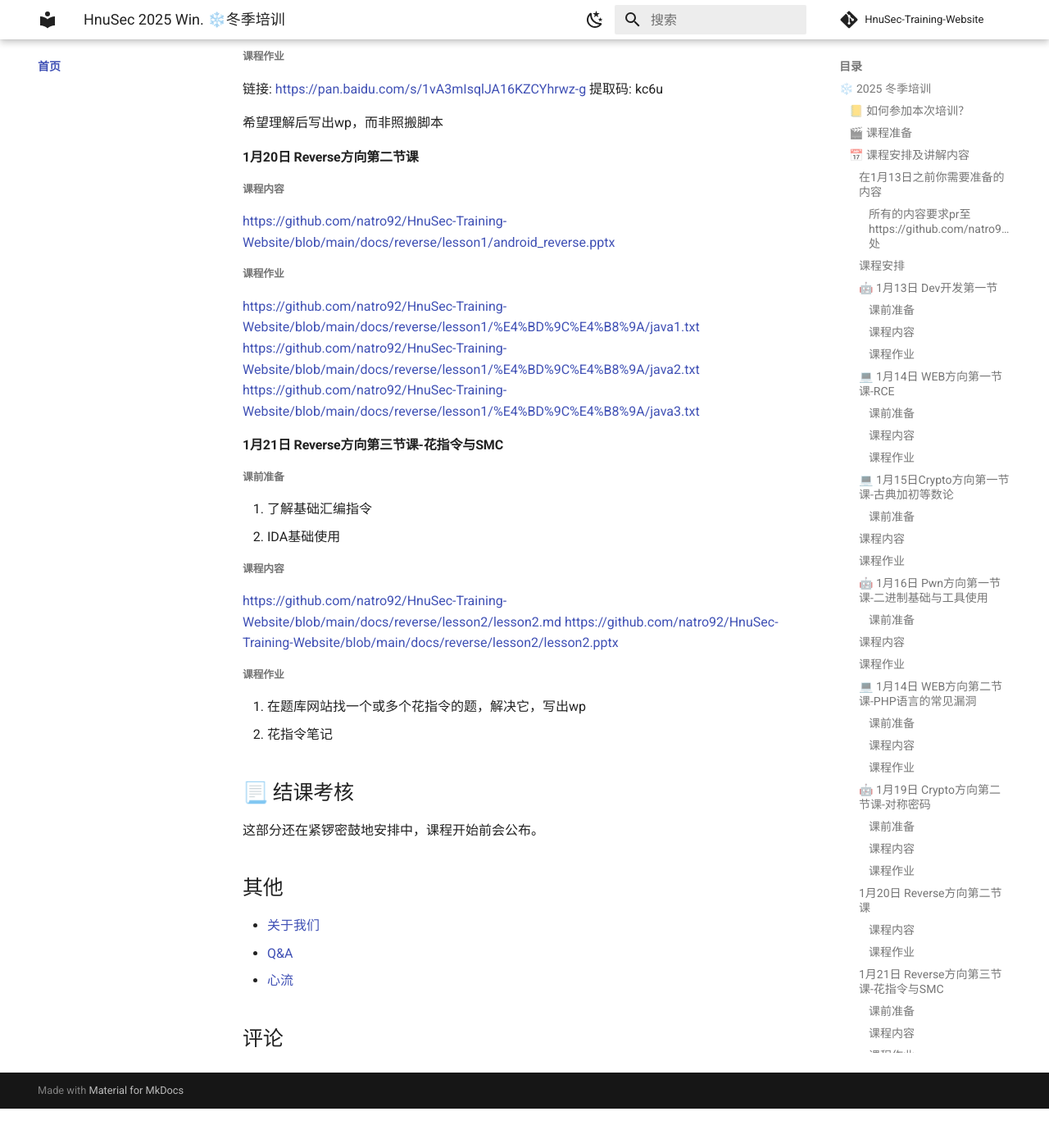
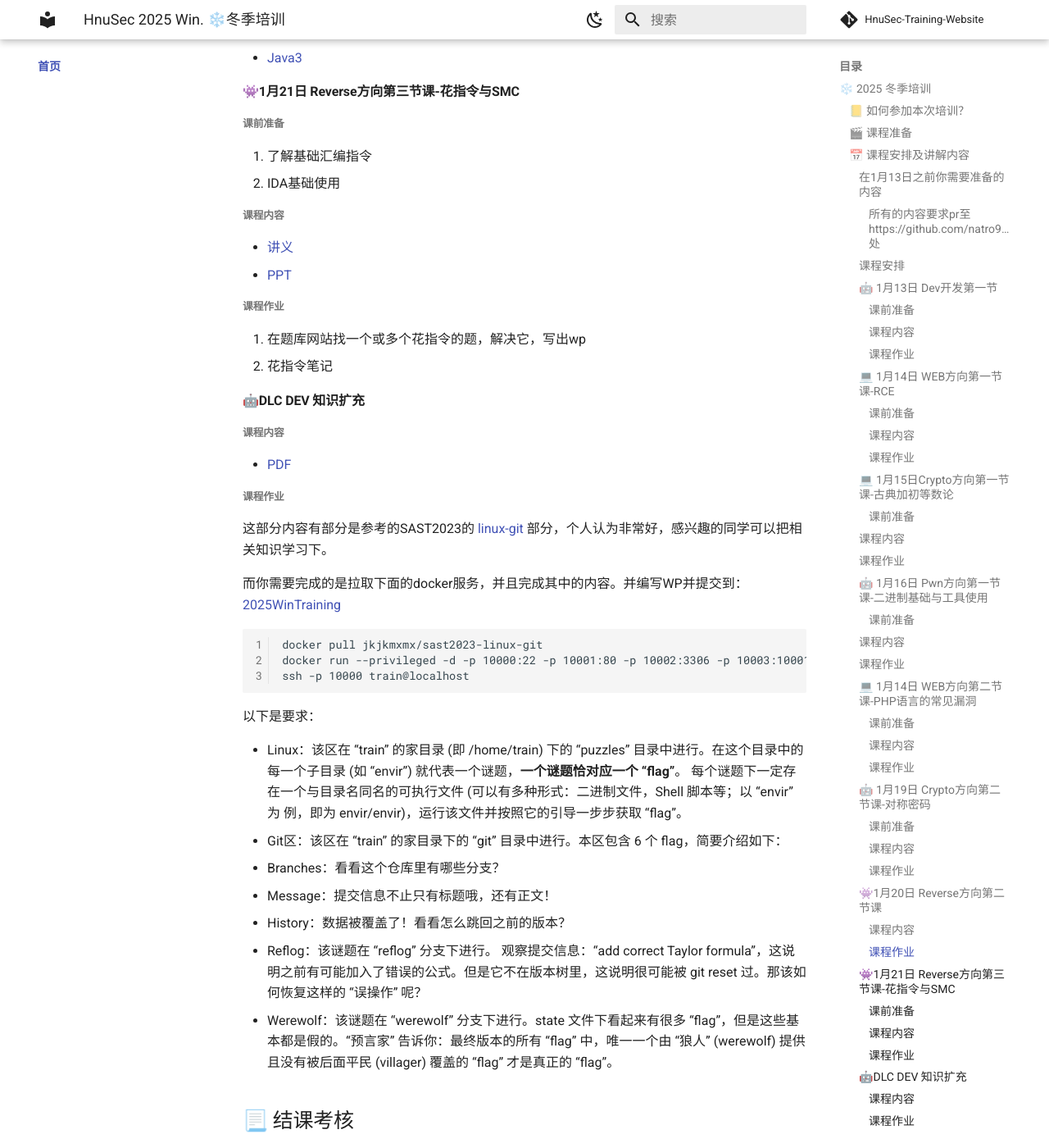
Before and after one commit to natro92/HnuSec-Training-Website, an MkDocs documentation site: the page built from docs/index.md, in a window 1280 px wide and 1400 px high, scrolled down 8505 px. Shown: the whole window at 82% size. Built offline with MkDocs 1.6.1 and Material for MkDocs 9.7.7, drawn with Linux system fonts in a browser that asks for light colours; comment, search, counter and statistics services are not loaded; before the commit the page ends 9857 px from its top, so only the background shows below that; some of the changed text lies outside the part shown.

Commit message:
Add Dev DLC

````diff
--- a/docs/index.md
+++ b/docs/index.md
@@ -51,23 +51,7 @@
 
 web基础
 
-<<<<<<< HEAD
-<<<<<<< HEAD
-[Web第一节课讲义 & 作业](https://hnusec-training.natro92.fun/web/lesson-1)
-作业在最后
-
----
-
-
-
-### 🕹️/👾 8 月 2 日：汇编&IDA
-=======
 1. 安装apifox等api请求环境/可以打开开发者工具的现代浏览器(chrome/edge等)
->>>>>>> upstream/main
-=======
-- 安装apifox等api请求环境/可以打开开发者工具的现代浏览器(chrome/edge等)
->>>>>>> b2ecdd30d416dd80f9072fc463ef4b7afb38337a
-
 数据库（sql）
 
 - 安装mysql、创建用户、分配权限（课程演示使用windows）
@@ -254,8 +239,6 @@ password:设定的密码
 - 大作业/考核待定
 
 - ddl/提交方式待定
-
-
 
 #### 💻 1月14日 WEB方向第一节课-RCE
 
@@ -292,47 +275,49 @@ https://www.nssctf.cn/problem
 
 5. 学有余力可以继续学习其他内容和知识，一样的要求记录笔记提交
 
-
-####  💻 1月15日Crypto方向第一节课-古典加初等数论
+#### 💻 1月15日Crypto方向第一节课-古典加初等数论
 
 ##### 课前准备
+
 1. 了解python的基本用法
 2. 网上自行学习下载sagemath并安装gmpy2和Crypto库
 3. 准备好《密码学数学基础》一书
 4. 了解一些古典密码
 
 #### 课程内容
+
 详情见Crypto模块lesson-1
 
-https://github.com/natro92/HnuSec-Training-Website/blob/main/docs/crypto/lesson-1.md
+- [讲义](https://github.com/natro92/HnuSec-Training-Website/blob/main/docs/crypto/lesson-1.md)
 
 - Crypto方向简单介绍
 - 常见古典密码
 - 初等数论
 
 #### 课程作业
+
 见课程详情（请做好相关笔记）
-
 
 #### 🤖 1月16日 Pwn方向第一节课-二进制基础与工具使用
 
 ##### 课前准备
+
 1. 了解掌握汇编，python基础语法
 2. 深入了解掌握c语言
 3. 了解linux，掌握一些linux常见命令
 4. 搭建一个pwn环境，可以自行搜索教程
 
-
 #### 课程内容
 
-https://github.com/natro92/HnuSec-Training-Website/blob/main/docs/pwn/lesson-1.md
+- [讲义](https://github.com/natro92/HnuSec-Training-Website/blob/main/docs/pwn/lesson-1.md)
 
 - 二进制基础
 - 内存保护措施
 - PWN Tools
 
 #### 课程作业
-链接: https://pan.baidu.com/s/1oYzuJHFLuqA5UBfvY9uEow?pwd=walt 提取码: walt
+
+链接: <https://pan.baidu.com/s/1oYzuJHFLuqA5UBfvY9uEow?pwd=walt> 提取码: walt
 
 写完pr自己的wp
 
@@ -354,13 +339,13 @@ https://github.com/natro92/HnuSec-Training-Website/blob/main/docs/pwn/lesson-1.m
 
 1. 讲义内所有的课后要求（做好学习笔记，不要全抄我讲义，弄好了pr上来）
 
-地址：[讲义](https://github.com/natro92/HnuSec-Training-Website/blob/main/docs/web/PHP%E8%AF%AD%E8%A8%80%E7%9A%84%E6%BC%8F%E6%B4%9E.md)
+    - [讲义](https://github.com/natro92/HnuSec-Training-Website/blob/main/docs/web/PHP%E8%AF%AD%E8%A8%80%E7%9A%84%E6%BC%8F%E6%B4%9E.md)
 
 2. 完成下面所有的题目，要写wp
-   - https://www.nssctf.cn/problem/162
-   - https://www.nssctf.cn/problem/4607
-   - https://www.nssctf.cn/problem/731
-   - https://www.nssctf.cn/problem/335
+   - [题目一](https://www.nssctf.cn/problem/162)
+   - [题目二](https://www.nssctf.cn/problem/4607)
+   - [题目三](https://www.nssctf.cn/problem/731)
+   - [题目四](https://www.nssctf.cn/problem/335)
 
 #### 🤖 1月19日 Crypto方向第二节课-对称密码
 
@@ -371,7 +356,7 @@ https://github.com/natro92/HnuSec-Training-Website/blob/main/docs/pwn/lesson-1.m
 
 ##### 课程内容
 
-https://github.com/natro92/HnuSec-Training-Website/blob/main/docs/crypto/lesson-2.md
+<https://github.com/natro92/HnuSec-Training-Website/blob/main/docs/crypto/lesson-2.md>
 
 - 数学基础
 - 分组模式
@@ -379,23 +364,23 @@ https://github.com/natro92/HnuSec-Training-Website/blob/main/docs/crypto/lesson-
 
 ##### 课程作业
 
-链接: https://pan.baidu.com/s/1vA3mIsqlJA16KZCYhrwz-g 提取码: kc6u
+链接: <https://pan.baidu.com/s/1vA3mIsqlJA16KZCYhrwz-g> 提取码: kc6u
 
 希望理解后写出wp，而非照搬脚本
 
-#### 1月20日 Reverse方向第二节课
+#### 👾1月20日 Reverse方向第二节课
 
 ##### 课程内容
 
-https://github.com/natro92/HnuSec-Training-Website/blob/main/docs/reverse/lesson1/android_reverse.pptx
+[PPT](https://github.com/natro92/HnuSec-Training-Website/blob/main/docs/reverse/lesson1/android_reverse.pptx)
 
 ##### 课程作业
 
-https://github.com/natro92/HnuSec-Training-Website/blob/main/docs/reverse/lesson1/%E4%BD%9C%E4%B8%9A/java1.txt
-https://github.com/natro92/HnuSec-Training-Website/blob/main/docs/reverse/lesson1/%E4%BD%9C%E4%B8%9A/java2.txt
-https://github.com/natro92/HnuSec-Training-Website/blob/main/docs/reverse/lesson1/%E4%BD%9C%E4%B8%9A/java3.txt
+- [Java1](https://github.com/natro92/HnuSec-Training-Website/blob/main/docs/reverse/lesson1/%E4%BD%9C%E4%B8%9A/java1.txt)
+- [Java2](https://github.com/natro92/HnuSec-Training-Website/blob/main/docs/reverse/lesson1/%E4%BD%9C%E4%B8%9A/java2.txt)
+- [Java3](https://github.com/natro92/HnuSec-Training-Website/blob/main/docs/reverse/lesson1/%E4%BD%9C%E4%B8%9A/java3.txt)
 
-#### 1月21日 Reverse方向第三节课-花指令与SMC
+#### 👾1月21日 Reverse方向第三节课-花指令与SMC
 
 ##### 课前准备
 
@@ -404,15 +389,52 @@ https://github.com/natro92/HnuSec-Training-Website/blob/main/docs/reverse/lesson
 
 ##### 课程内容
 
-https://github.com/natro92/HnuSec-Training-Website/blob/main/docs/reverse/lesson2/lesson2.md
-https://github.com/natro92/HnuSec-Training-Website/blob/main/docs/reverse/lesson2/lesson2.pptx
+- [讲义](https://github.com/natro92/HnuSec-Training-Website/blob/main/docs/reverse/lesson2/lesson2.md)
+- [PPT](https://github.com/natro92/HnuSec-Training-Website/blob/main/docs/reverse/lesson2/lesson2.pptx)
 
 ##### 课程作业
 
 1. 在题库网站找一个或多个花指令的题，解决它，写出wp
 2. 花指令笔记
 
+#### 🤖DLC DEV 知识扩充
+
+##### 课程内容
+
+- [PDF](./dev/Git.pdf)
+
+##### 课程作业
+
+这部分内容有部分是参考的SAST2023的 [linux-git](https://github.com/sast-summer-training-2023/sast2023-linux-git) 部分，个人认为非常好，感兴趣的同学可以把相关知识学习下。
+
+而你需要完成的是拉取下面的docker服务，并且完成其中的内容。并编写WP并提交到：[2025WinTraining](https://github.com/natro92/2025WinTraining)
+
+```
+docker pull jkjkmxmx/sast2023-linux-git
+docker run --privileged -d -p 10000:22 -p 10001:80 -p 10002:3306 -p 10003:10001 -p 10004:10002 -h sast2023 --name sast2023 jkjkmxmx/sast2023-linux-git
+ssh -p 10000 train@localhost
+```
+
+以下是要求：
+
+- Linux：该区在 “train” 的家目录 (即 /home/train) 下的 “puzzles” 目录中进行。在这个目录中的每一个子目录 (如 “envir”)
+就代表一个谜题，**一个谜题恰对应一个 “flag”**。
+每个谜题下一定存在一个与目录名同名的可执行文件 (可以有多种形式：二进制文件，Shell 脚本等；以 “envir” 为
+例，即为 envir/envir)，运行该文件并按照它的引导一步步获取 “flag”。
+- Git区：该区在 “train” 的家目录下的 “git” 目录中进行。本区包含 6 个 flag，简要介绍如下：
+  - Branches：看看这个仓库里有哪些分支？
+  - Message：提交信息不止只有标题哦，还有正文！
+  - History：数据被覆盖了！看看怎么跳回之前的版本？
+  - Reflog：该谜题在 “reflog” 分支下进行。 观察提交信息：“add correct Taylor formula”，这说明之前有可能加入了错误的公式。但是它不在版本树里，这说明很可能被 git reset 过。那该如何恢复这样的 “误操作” 呢？
+  - Werewolf：该谜题在 “werewolf” 分支下进行。state 文件下看起来有很多 “flag”，但是这些基本都是假的。“预言家” 告诉你：最终版本的所有 “flag” 中，唯一一个由 “狼人” (werewolf) 提供且没有被后面平民 (villager) 覆盖的 “flag” 才是真正的 “flag”。
+
 ## 📃 结课考核
+
+### DEV
+
+这部分还在紧锣密鼓地安排中，课程开始前会公布。
+
+### CTF
 
 这部分还在紧锣密鼓地安排中，课程开始前会公布。
 
--- a/mkdocs.yml
+++ b/mkdocs.yml
@@ -100,6 +100,8 @@ nav:
     - 课前准备: reverse/preparation.md
   - Misc:
     - 课前准备: misc/preparation.md
+  - DEV:
+    - 第一节课: dev/index.md
   - Archives:
     - 2024_Summer: archives/2024-Sum/index.md
   - Others:
````
Also changed, not shown: other parts of docs/index.md (+4 -3 lines).
